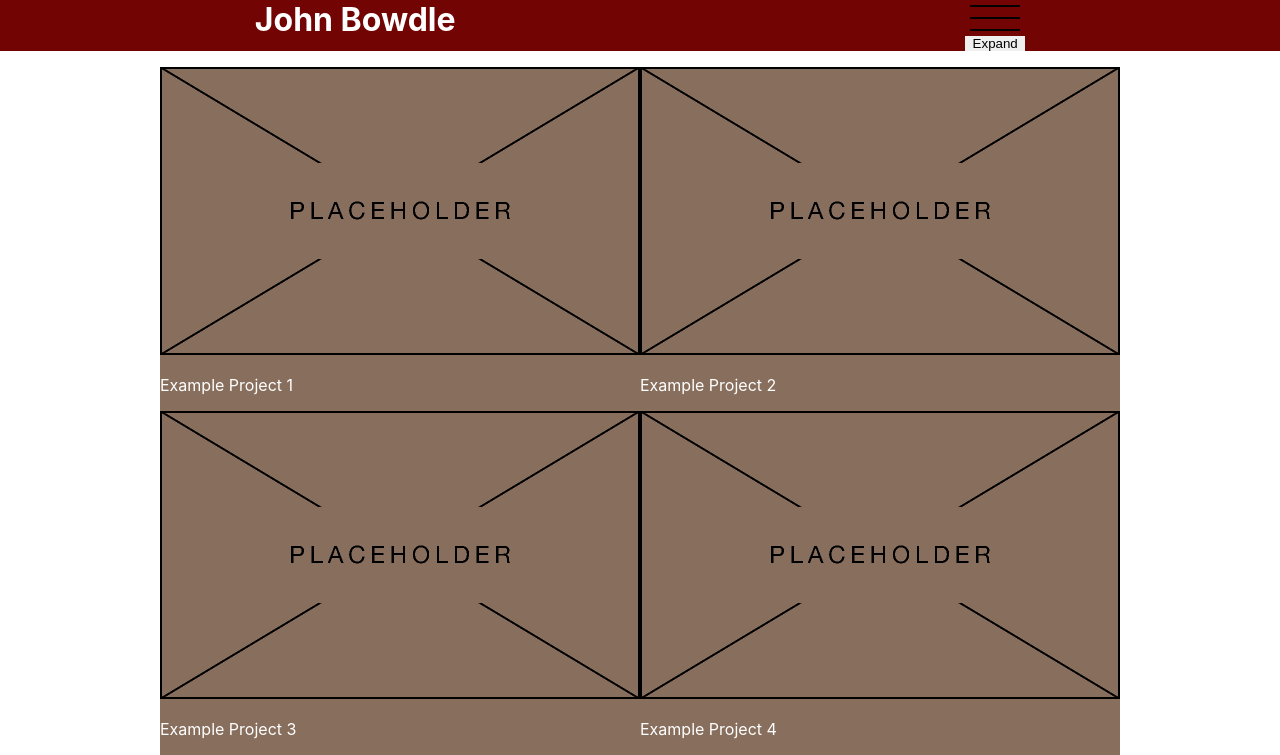
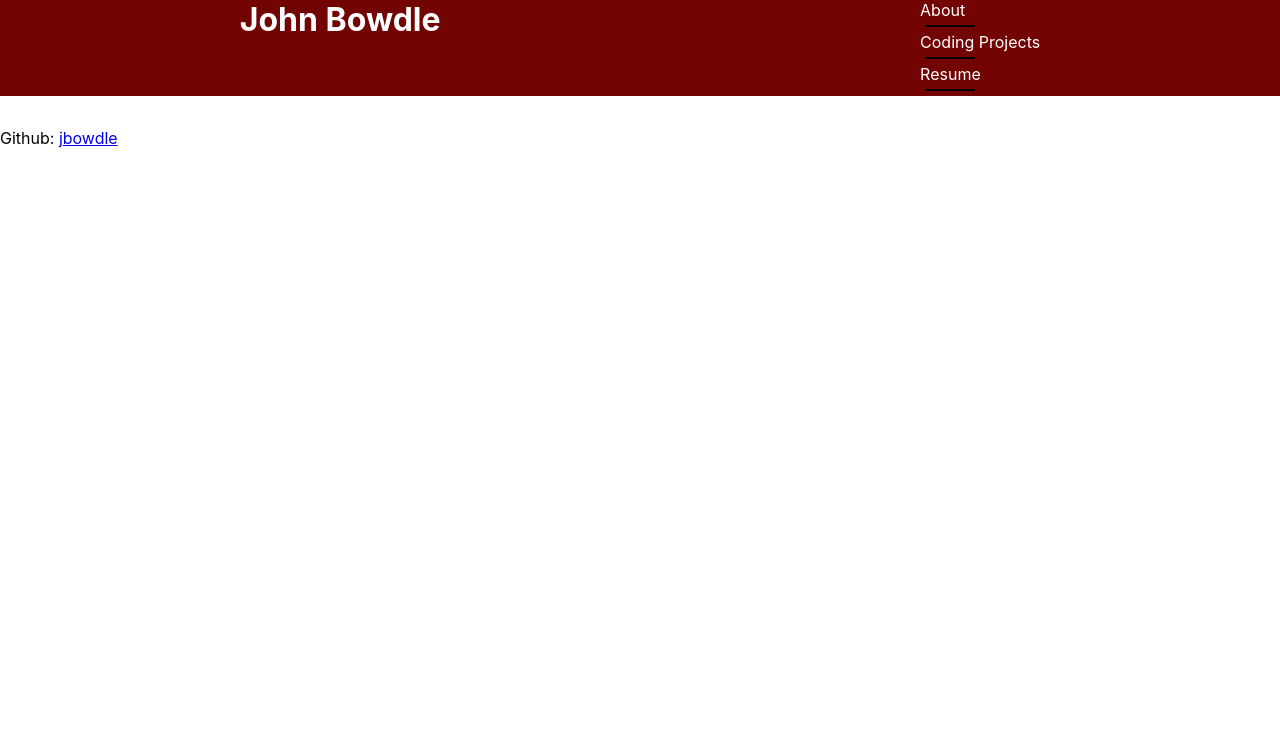
Before and after one commit to jbowdle/portfolio, a React (Create React App) app: page / in a window 1280 px wide. Shown: the top 755 px of the page. Built offline with nearby package versions, Linux system fonts and the light colour scheme.

Commit message:
removed index.js and renamed main.jsx to index.jsx; moved nav and footer components into root.jsx

```diff
--- a/package.json
+++ b/package.json
@@ -8,6 +8,7 @@
     "@testing-library/user-event": "^13.5.0",
     "react": "^18.2.0",
     "react-dom": "^18.2.0",
+    "react-router-dom": "^6.11.2",
     "react-scripts": "5.0.1",
     "web-vitals": "^2.1.4"
   },
--- a/src/App.js
+++ b/src/App.js
@@ -1,6 +1,15 @@
 import Nav from "./components/Nav";
 import Footer from "./components/Footer";
 import ProjectCard from "./components/ProjectCard";
+
+const PROJECT_DATA = [
+  { id: "project-0", image: "assets/placeholder.png", alt: "Placeholder image for an example project", name: "Example Project 1" },
+  { id: "project-1", image: "assets/placeholder.png", alt: "Placeholder image for an example project", name: "Example Project 2" },
+  { id: "project-2", image: "assets/placeholder.png", alt: "Placeholder image for an example project", name: "Example Project 3" },
+  { id: "project-3", image: "assets/placeholder.png", alt: "Placeholder image for an example project", name: "Example Project 4" },
+  { id: "project-4", image: "assets/placeholder.png", alt: "Placeholder image for an example project", name: "Example Project 5" },
+  { id: "project-5", image: "assets/placeholder.png", alt: "Placeholder image for an example project", name: "Example Project 6" },
+]
 
 function App(props) {
   const projectList = props.projects.map((project) => (
--- a/src/index.js
+++ /dev/null
@@ -1,20 +0,0 @@
-import React from 'react';
-import ReactDOM from 'react-dom/client';
-import './index.css';
-import App from './App';
-
-const PROJECT_DATA = [
-  { id: "project-0", image: "assets/placeholder.png", alt: "Placeholder image for an example project", name: "Example Project 1" },
-  { id: "project-1", image: "assets/placeholder.png", alt: "Placeholder image for an example project", name: "Example Project 2" },
-  { id: "project-2", image: "assets/placeholder.png", alt: "Placeholder image for an example project", name: "Example Project 3" },
-  { id: "project-3", image: "assets/placeholder.png", alt: "Placeholder image for an example project", name: "Example Project 4" },
-  { id: "project-4", image: "assets/placeholder.png", alt: "Placeholder image for an example project", name: "Example Project 5" },
-  { id: "project-5", image: "assets/placeholder.png", alt: "Placeholder image for an example project", name: "Example Project 6" },
-]
-
-const root = ReactDOM.createRoot(document.getElementById('root'));
-root.render(
-  <React.StrictMode>
-    <App projects={PROJECT_DATA}/>
-  </React.StrictMode>
-);
--- /dev/null
+++ b/src/index.jsx
@@ -0,0 +1,26 @@
+import React from "react";
+import ReactDOM from "react-dom/client";
+import {
+  createBrowserRouter,
+  RouterProvider,
+} from "react-router-dom";
+import "./index.css";
+import Root from "./routes/root";
+
+const router = createBrowserRouter([
+  {
+    path: "/",
+    element: <Root />,
+    // errorElement: <ErrorPage />,
+    // loader: rootLoader,
+    // children: [],
+  },
+]);
+
+ReactDOM
+  .createRoot(document.getElementById("root"))
+  .render(
+    <React.StrictMode>
+      <RouterProvider router={router} />
+    </React.StrictMode>,
+  )
--- a/src/routes/root.jsx
+++ b/src/routes/root.jsx
@@ -0,0 +1,32 @@
+export default function Root() {
+  return (
+    <div>
+      <header>
+        <h1>John Bowdle</h1>
+        <div className="burger">
+          <nav>
+            <a>About</a>
+            <i className="burger-bar"></i>
+            <a>Coding Projects</a>
+            <i className="burger-bar"></i>
+            <a>Resume</a>
+            <i className="burger-bar"></i>
+          </nav>
+        </div>
+      </header>
+      <aside>
+
+      </aside>
+      <main>
+        <section className="section-main">
+          <ul className="project-container">
+            {/* {projectList} */}
+          </ul>
+        </section>
+      </main>
+      <footer>
+        <p>Github: <a href="https://github.com/jbowdle">jbowdle</a></p>
+      </footer>
+    </div>
+  );
+}
```
Also changed, not shown: public/assets/placeholder.png (deleted), public/index.html (line endings or trailing spaces), src/error-page.jsx (added), src/main.jsx (deleted), 1 other file (tests, documents, lock files or other folders).
